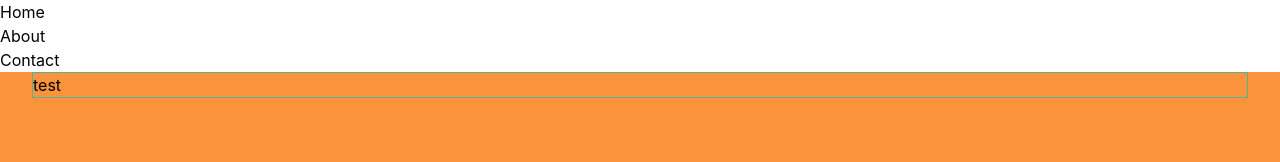
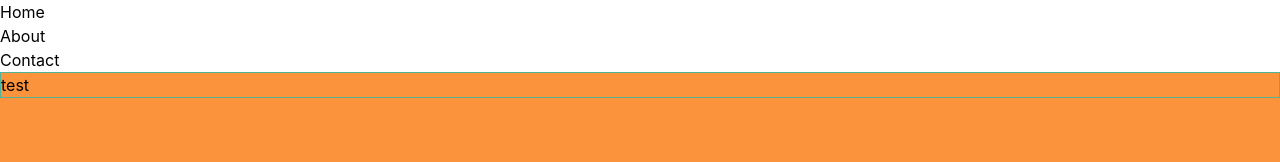
Before and after one commit to apollomacabodbod/resto-app, a React (Create React App) app: page /contact in a window 1280 px wide. Shown: the top 162 px of the page. Built offline with nearby package versions, Linux system fonts and the light colour scheme.

Commit message:
added flex-col in containers

```diff
--- a/src/about/page.tsx
+++ b/src/about/page.tsx
@@ -1,7 +1,7 @@
 export default function About() {
   return (<>
 
-    <div className=" min-h-screen bg-blue-950">
+    <div className="flex flex-col min-h-screen bg-blue-950">
 
 
 
@@ -9,7 +9,7 @@ export default function About() {
 
 
 
-    <div className=" min-h-screen bg-green-900">
+    <div className="flex flex-col min-h-screen bg-green-900">
 
 
 
--- a/src/contact/page.tsx
+++ b/src/contact/page.tsx
@@ -3,20 +3,15 @@ export default function Contact() {
   return (<>
 
 
-    <div className="min-h-screen bg-orange-400 ">
-      <div className="mx-[2em]">
+    <div className="flex flex-col min-h-screen bg-orange-400 ">
 
-        <div className="flex flex-col">
-          <p className="border border-[#50B498] green">test</p>
+      <p className="border border-[#50B498] green">test</p>
 
-        </div>
-
-      </div>
     </div>
 
 
 
-    <div className=" min-h-screen bg-red-400">
+    <div className="flex flex-col min-h-screen bg-red-400">
 
 
 
--- a/src/home/page.tsx
+++ b/src/home/page.tsx
@@ -1,7 +1,7 @@
 export default function Home() {
   return (<>
 
-    <div className="min-h-screen bg-yellow-800">
+    <div className="flex flex-col min-h-screen bg-yellow-800">
 
 
 
@@ -9,7 +9,7 @@ export default function Home() {
 
 
 
-    <div className=" min-h-screen bg-emerald-900">
+    <div className="flex flex-col min-h-screen bg-emerald-900">
 
 
 
```
